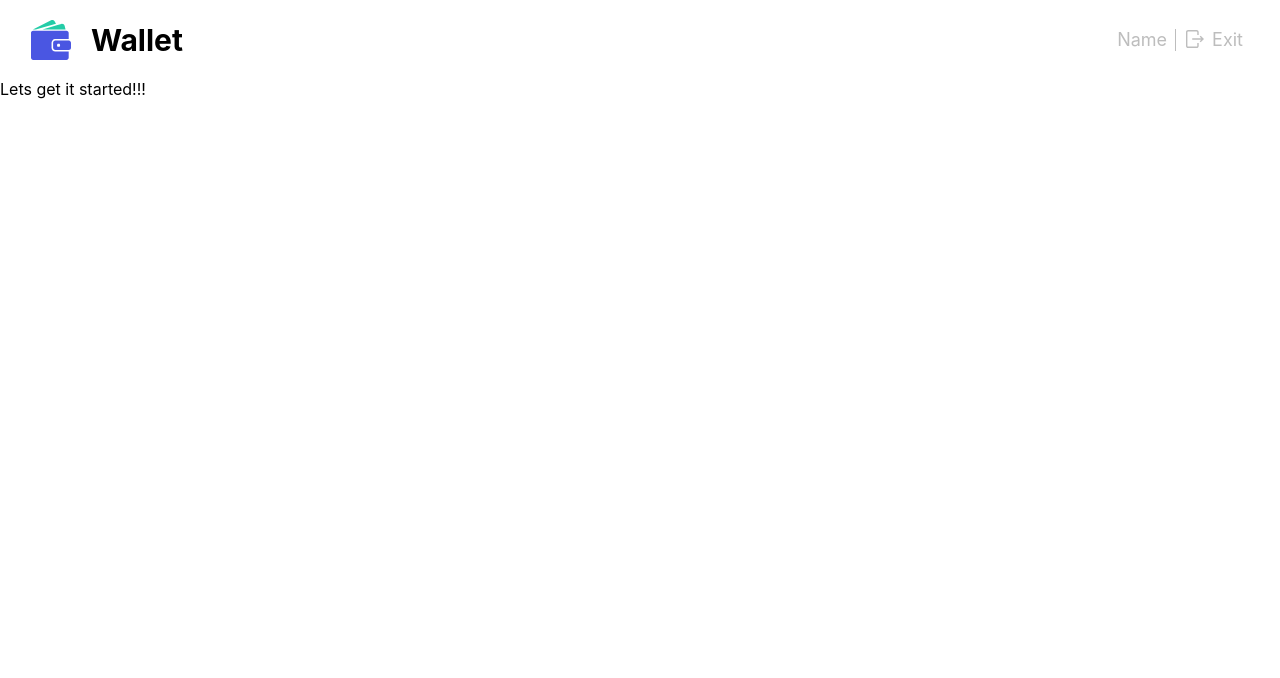
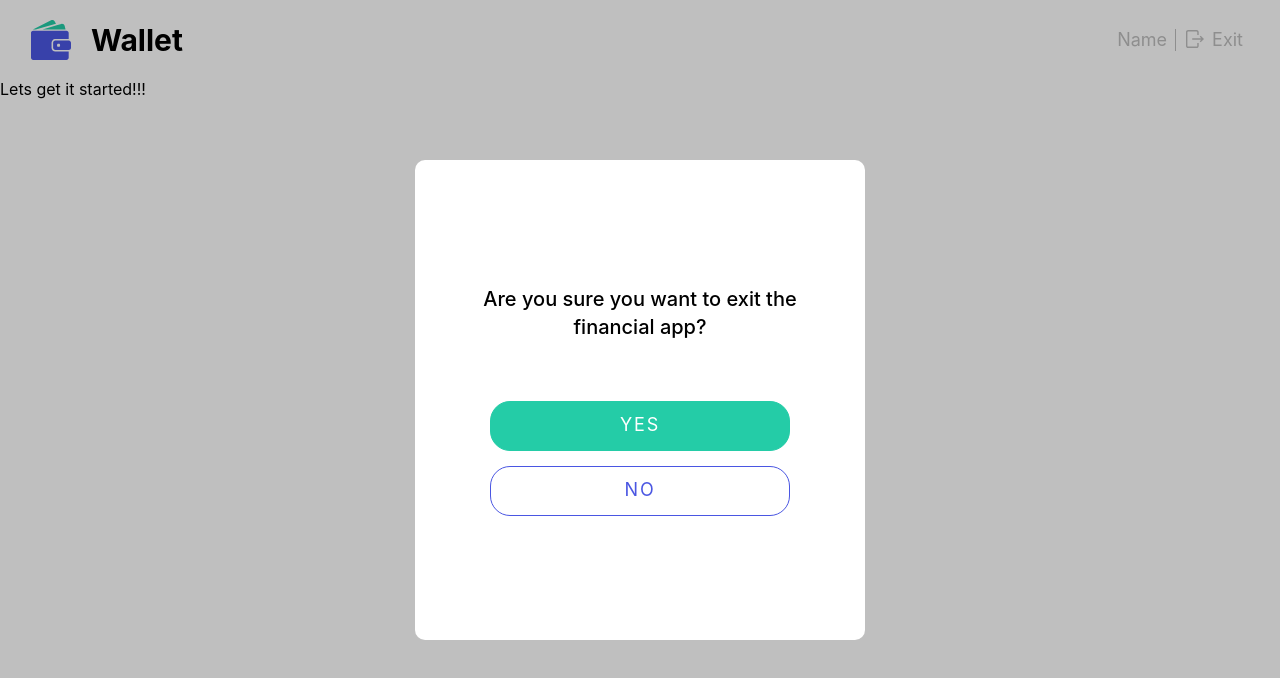
Before and after one commit to Mysolaar/wallet-app-gr4-frontend, a React (Create React App) app: page / in a window 1280 px wide. Shown: the top 678 px of the page. Built offline with nearby package versions, Linux system fonts and the light colour scheme.

Commit message:
create modal

```diff
--- a/src/App.js
+++ b/src/App.js
@@ -1,8 +1,10 @@
 import Header from "./components/Header/Header";
+import ModalLogout from "./components/ModalLogout/ModalLogout";
 
 function App() {
   return (
   <div>
+     <ModalLogout />
     <Header />
     Lets get it started!!!
     </div>
--- /dev/null
+++ b/src/components/ModalLogout/ModalLogout.jsx
@@ -0,0 +1,24 @@
+import css from "../ModalLogout/ModalLogout.module.css";
+import PrimaryButton from "../reusableButtons/PrimaryButton/PrimaryButton";
+import SecondaryButton from "../reusableButtons/SecondaryButton/SecondaryButton";
+
+function ModalLogout() {
+    const handleClick = ()=> {
+        //add logic
+    }
+    return (
+        <div className={css.backdrop}>
+            <div className={css.modal}>
+                <p className={css.question}>Are you sure you want to exit the financial app?</p>
+                <div className={css.button}>
+                    <PrimaryButton text="yes" onclick={handleClick}/>
+                </div>
+                <div>
+                    <SecondaryButton text="no" onclick={handleClick}/>
+                </div>
+            </div>
+        </div>
+    )
+}
+
+export default ModalLogout;
--- /dev/null
+++ b/src/components/ModalLogout/ModalLogout.module.css
@@ -0,0 +1,51 @@
+.backdrop {
+    position: fixed;
+    width: 100%;
+    height: 100%;
+    background-color: rgba(0, 0, 0, 0.25);
+    z-index: 999;
+    transition-property: visibility, opacity;
+    transition-duration: 0.25s;
+    opacity: 1;
+    visibility: visible;
+}
+
+.modal {
+    position: absolute;
+    max-width: 300px;
+    width: 90vw;
+    padding: 20px;
+    height: 60%;
+    top: 50%;
+    left: 50%;
+    background-color: #ffffff;
+    transform: translateX(-50%) translateY(-50%);
+    border-radius: 10px;
+    display: flex;
+    flex-direction: column;
+    justify-content: center;
+    text-align: center;
+}
+
+.question {
+    color: rgba(0, 0, 0, 1);
+    font-size: 18px;
+    font-weight: 500;
+    line-height: 1.4;
+    padding-bottom: 60px;
+    margin: 0;
+}
+
+.button {
+    padding-bottom: 15px;
+}
+
+@media screen and (min-width: 768px) {
+    .modal {
+        max-width: 450px;
+        padding: 30px;
+    }
+    .question {
+        font-size: 20px;
+    }
+}
```
